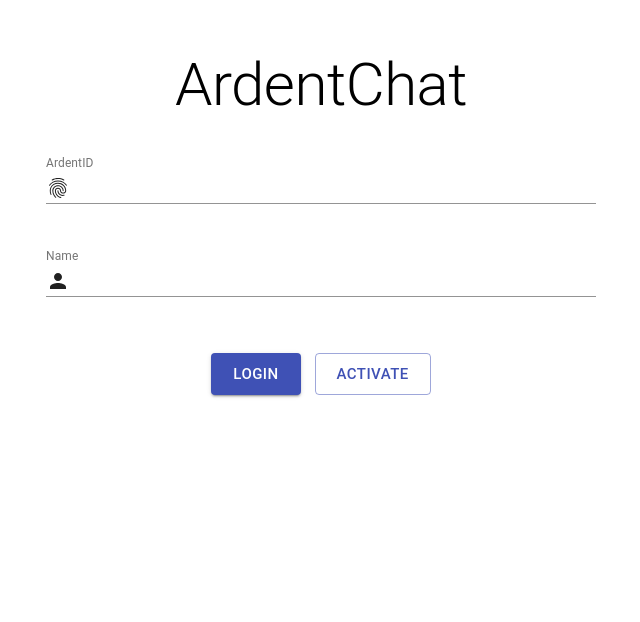
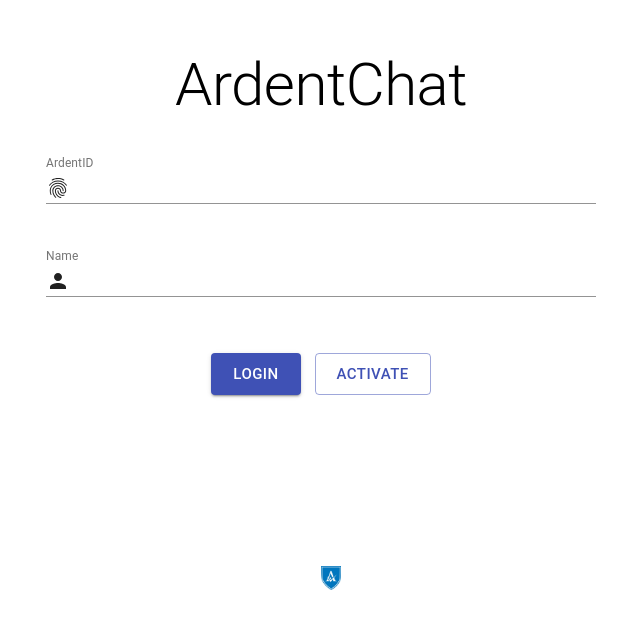
Before and after one commit to imliuyzh/ArdentChat, a React (Create React App) app in the folder client/: page / in a window 1280 px wide. Shown: the part 178-800 px from the top of the page, without its empty margins (319-959 px from the left). Built offline with nearby package versions, Linux system fonts and the light colour scheme.

Commit message:
Added a small Ardent logo on login page

```diff
--- a/client/src/Pages/LoginPage/LoginPage.css
+++ b/client/src/Pages/LoginPage/LoginPage.css
@@ -1,4 +1,4 @@
-#login-page-container {
+#login-form-container {
     display: flex;
     justify-content: center;
     align-items: center;
@@ -25,3 +25,9 @@
     justify-content: center;
     gap: 14px;
 }
+
+#logo {
+    position: absolute;
+    top: 93%;
+    width: 20px;
+}
--- a/client/src/Pages/LoginPage/LoginPage.js
+++ b/client/src/Pages/LoginPage/LoginPage.js
@@ -9,6 +9,7 @@
 import PersonIcon from '@material-ui/icons/Person';
 
 import DialogWindow from '../../Components/DialogWindow/DialogWindow';
+import Logo from '../../Assets/Images/logo.png';
 import './LoginPage.css';
 
 export default function LoginPage() {
@@ -17,7 +18,7 @@
       [message, setMessage] = React.useState('');
 
   return (
-    <div id="login-page-container">
+    <div id="login-form-container">
       <DialogWindow
         showDialog={message !== ''}
         setShowDialog={() => setMessage('')}
@@ -73,6 +74,8 @@
             Activate
           </Button>
         </div>
+
+        <img src={Logo} alt="Ardent Logo" id="logo" />
       </form>
     </div>
   );
```
Also changed, not shown: client/src/Assets/Images/logo.png (added).
